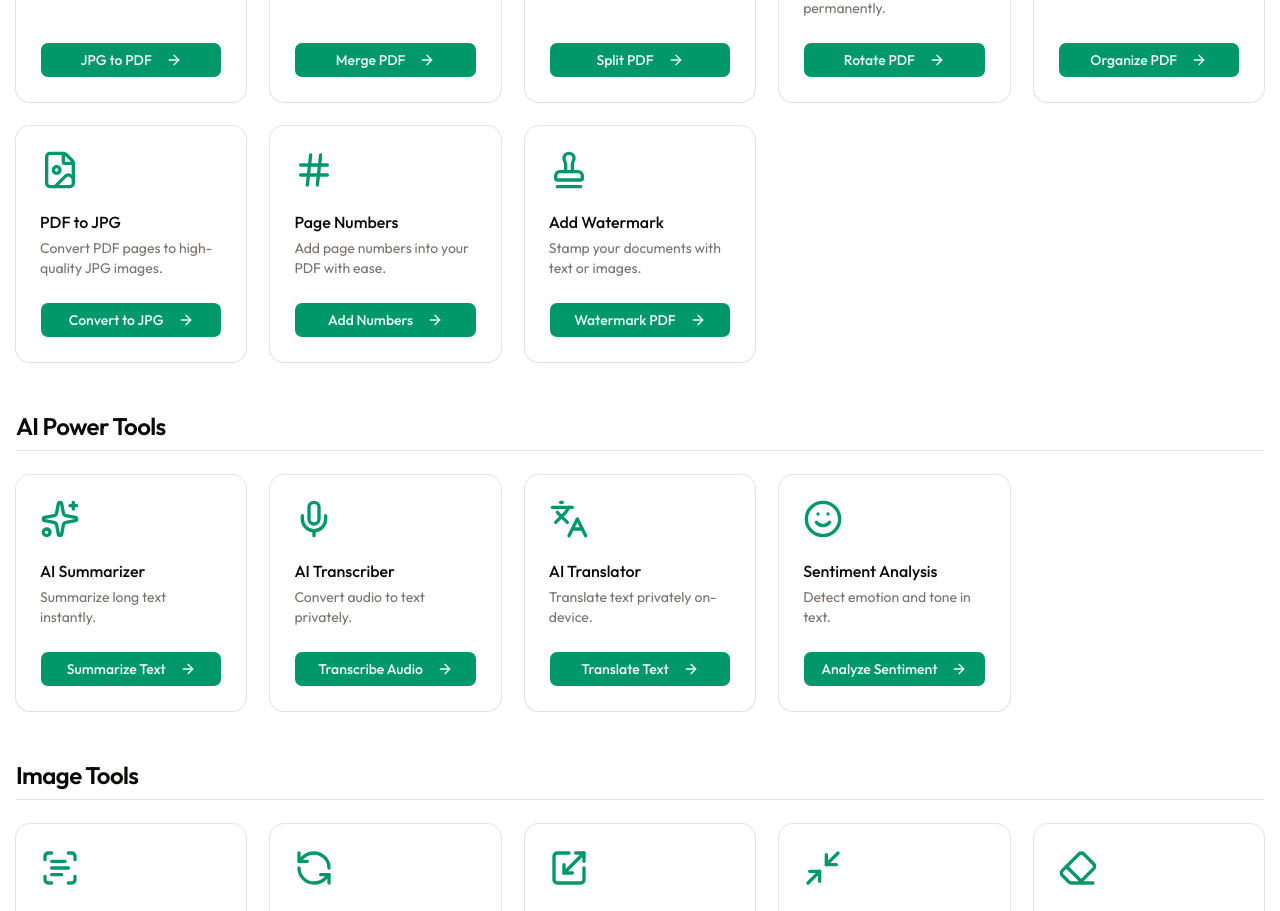
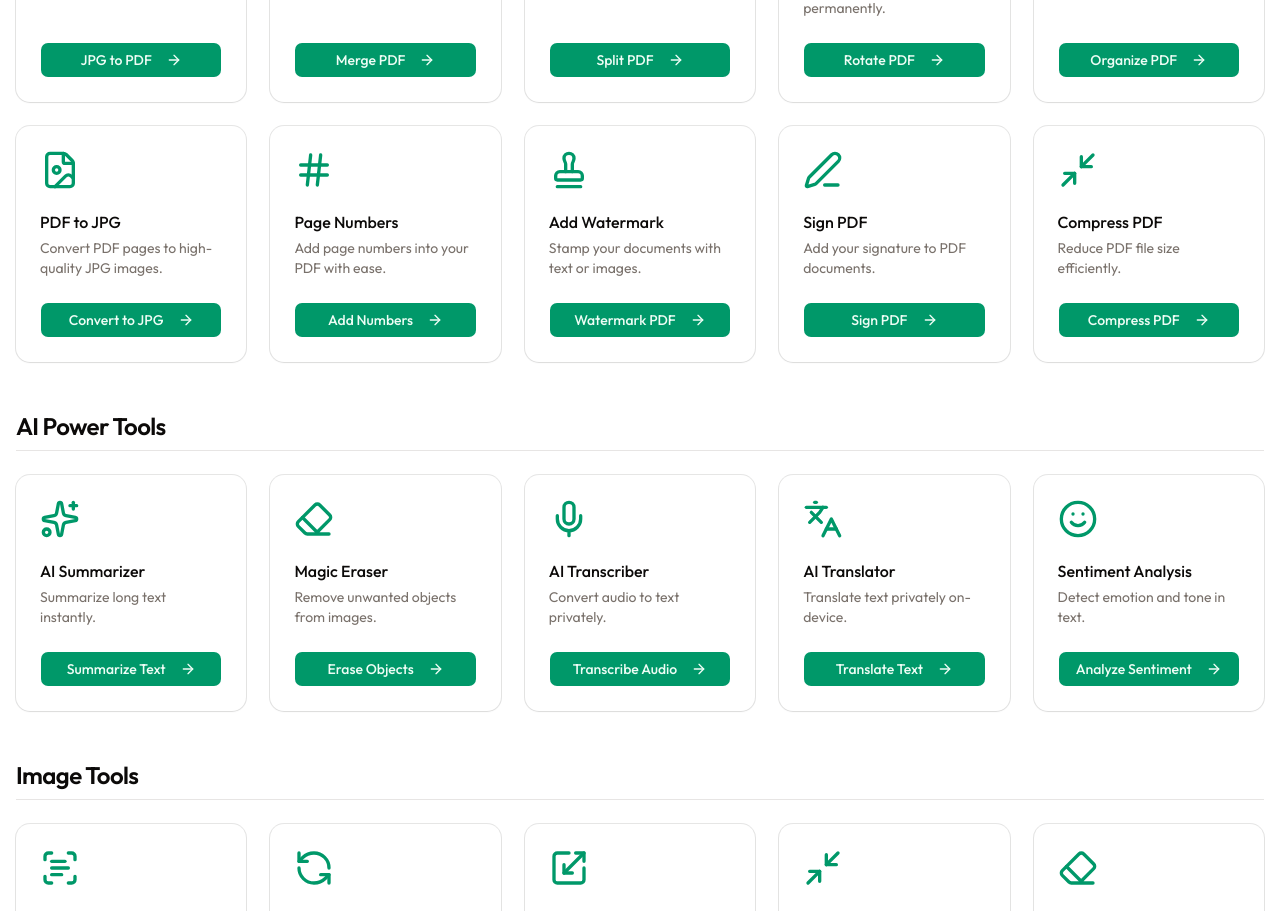
Before and after one commit to skyjuice/forge, a Next.js app: page / in a window 1280 px wide. Shown: the part 440-1351 px from the top of the page. Built offline with nearby package versions, Linux system fonts and the light colour scheme.

Commit message:
fix: add missing PDF tools and Magic Eraser to main dashboard

```diff
--- a/app/page.tsx
+++ b/app/page.tsx
@@ -1,7 +1,7 @@
 import Link from "next/link";
 import { Card, CardContent, CardDescription, CardHeader, CardTitle } from "@/components/ui/card";
 import { Button } from "@/components/ui/button";
-import { ArrowRight, FileMusic, Scissors, FileType2, FileText, Minimize2, Images, Files, Ungroup, RotateCw, LayoutGrid, FileImage, Hash, Stamp, RefreshCcw, Scaling, Eraser, Braces, FileCode, Database, Diff, Key, Shield, Sparkles, Languages, Smile, Mic, ScanText, QrCode } from "lucide-react";
+import { ArrowRight, FileMusic, Scissors, FileType2, FileText, Minimize2, Images, Files, Ungroup, RotateCw, LayoutGrid, FileImage, Hash, Stamp, RefreshCcw, Scaling, Eraser, Braces, FileCode, Database, Diff, Key, Shield, Sparkles, Languages, Smile, Mic, ScanText, QrCode, PenLine } from "lucide-react";
 
 interface Tool {
     title: string;
@@ -79,6 +79,20 @@ export default function Page() {
                     href: "/tools/watermark",
                     cta: "Watermark PDF",
                 },
+                {
+                    title: "Sign PDF",
+                    description: "Add your signature to PDF documents.",
+                    icon: <PenLine className="h-10 w-10 text-primary" />,
+                    href: "/tools/pdf/sign-pdf",
+                    cta: "Sign PDF",
+                },
+                {
+                    title: "Compress PDF",
+                    description: "Reduce PDF file size efficiently.",
+                    icon: <Minimize2 className="h-10 w-10 text-primary" />,
+                    href: "/tools/pdf/compress-pdf",
+                    cta: "Compress PDF",
+                },
             ],
         },
         {
@@ -91,6 +105,13 @@ export default function Page() {
                     icon: <Sparkles className="h-10 w-10 text-primary" />,
                     href: "/tools/ai/summarizer",
                     cta: "Summarize Text",
+                },
+                {
+                    title: "Magic Eraser",
+                    description: "Remove unwanted objects from images.",
+                    icon: <Eraser className="h-10 w-10 text-primary" />,
+                    href: "/tools/ai/magic-eraser",
+                    cta: "Erase Objects",
                 },
                 {
                     title: "AI Transcriber",
```
